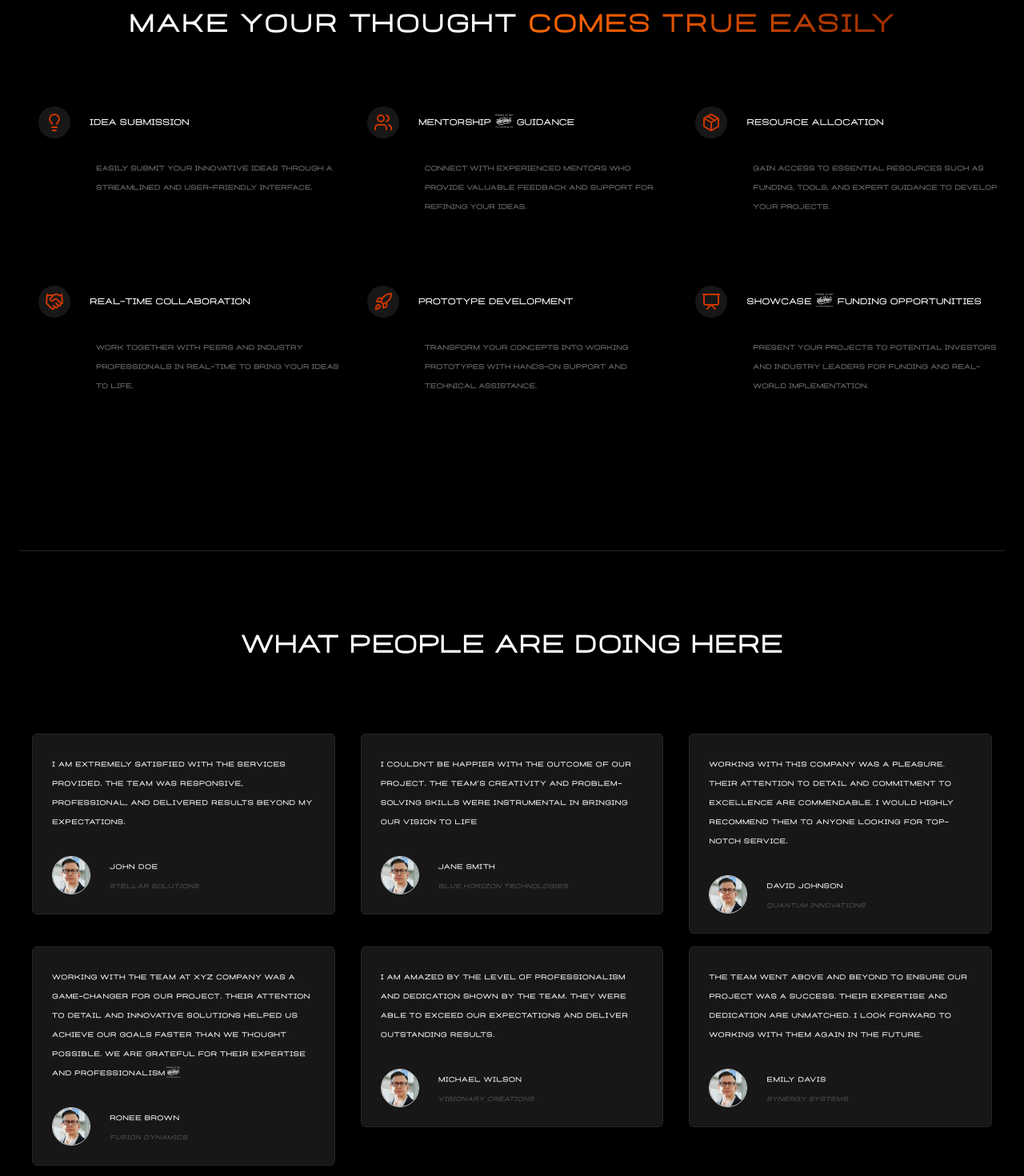
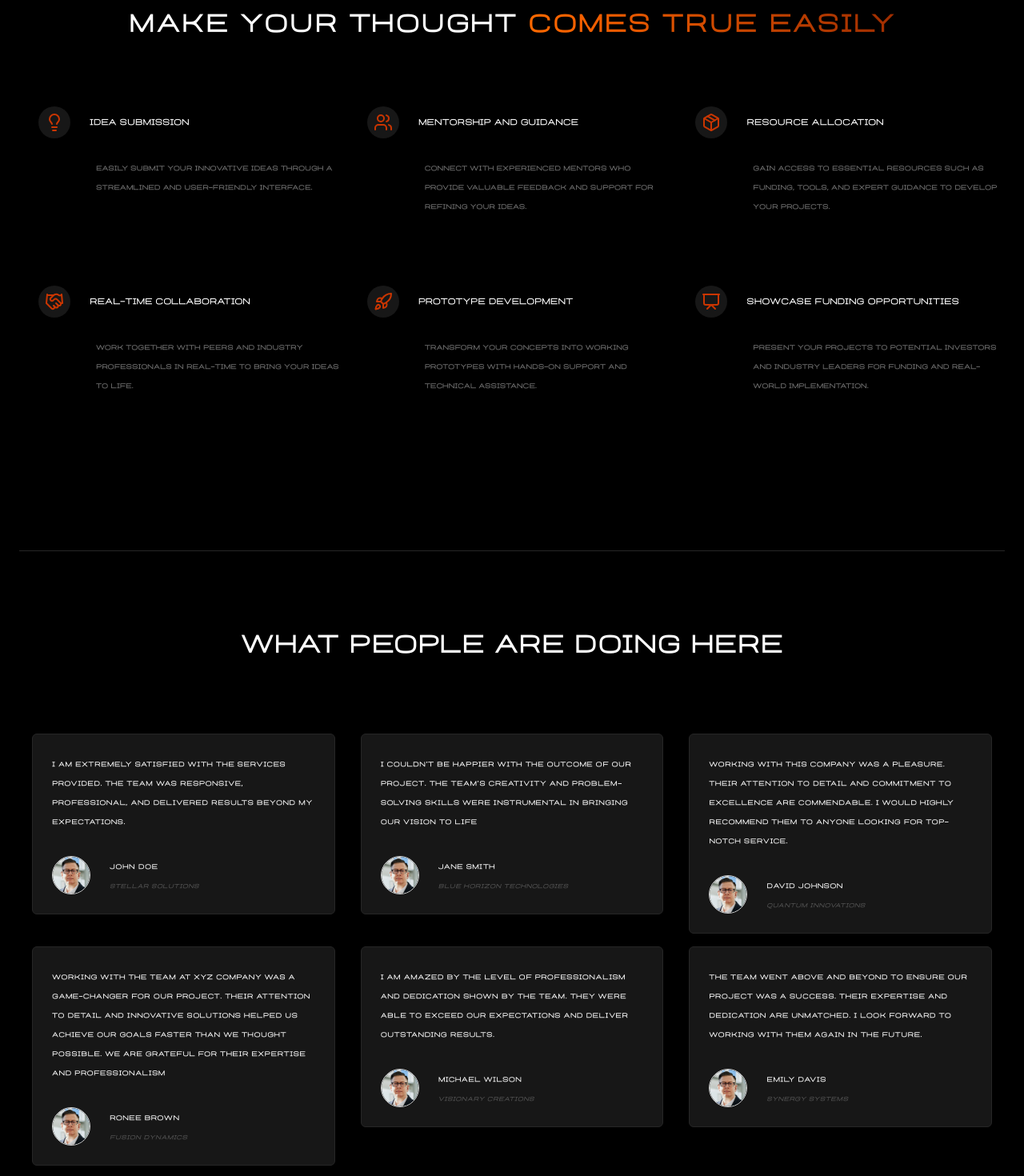
Before and after one commit to chinmaya-sahoo/New-Orientation-Web, a React (Vite) app: page / in a window 1280 px wide. Shown: the part 880-2350 px from the top of the page at 80% size. Built offline with nearby package versions, Linux system fonts and the light colour scheme.

Commit message:
bug fixed

```diff
--- a/src/components/FeatureSection/FeatureSection.jsx
+++ b/src/components/FeatureSection/FeatureSection.jsx
@@ -11,7 +11,7 @@ const features = [
     },
     {
       icon: <Users />,
-      text: "Mentorship & Guidance",
+      text: "Mentorship And Guidance",
       description:
         "Connect with experienced mentors who provide valuable feedback and support for refining your ideas.",
     },
@@ -35,7 +35,7 @@ const features = [
     },
     {
       icon: <Presentation />,
-      text: "Showcase & Funding Opportunities",
+      text: "Showcase Funding Opportunities",
       description:
         "Present your projects to potential investors and industry leaders for funding and real-world implementation.",
     },
--- a/src/components/Testimonials/Testimonials.jsx
+++ b/src/components/Testimonials/Testimonials.jsx
@@ -24,7 +24,7 @@ const Testimonials = () => {
       user: "Ronee Brown",
       company: "Fusion Dynamics",
       image: "/user1.jpg",
-      text: "Working with the team at XYZ Company was a game-changer for our project. Their attention to detail and innovative solutions helped us achieve our goals faster than we thought possible. We are grateful for their expertise and professionalism!",
+      text: "Working with the team at XYZ Company was a game-changer for our project. Their attention to detail and innovative solutions helped us achieve our goals faster than we thought possible. We are grateful for their expertise and professionalism",
     },
     {
       user: "Michael Wilson",
```
